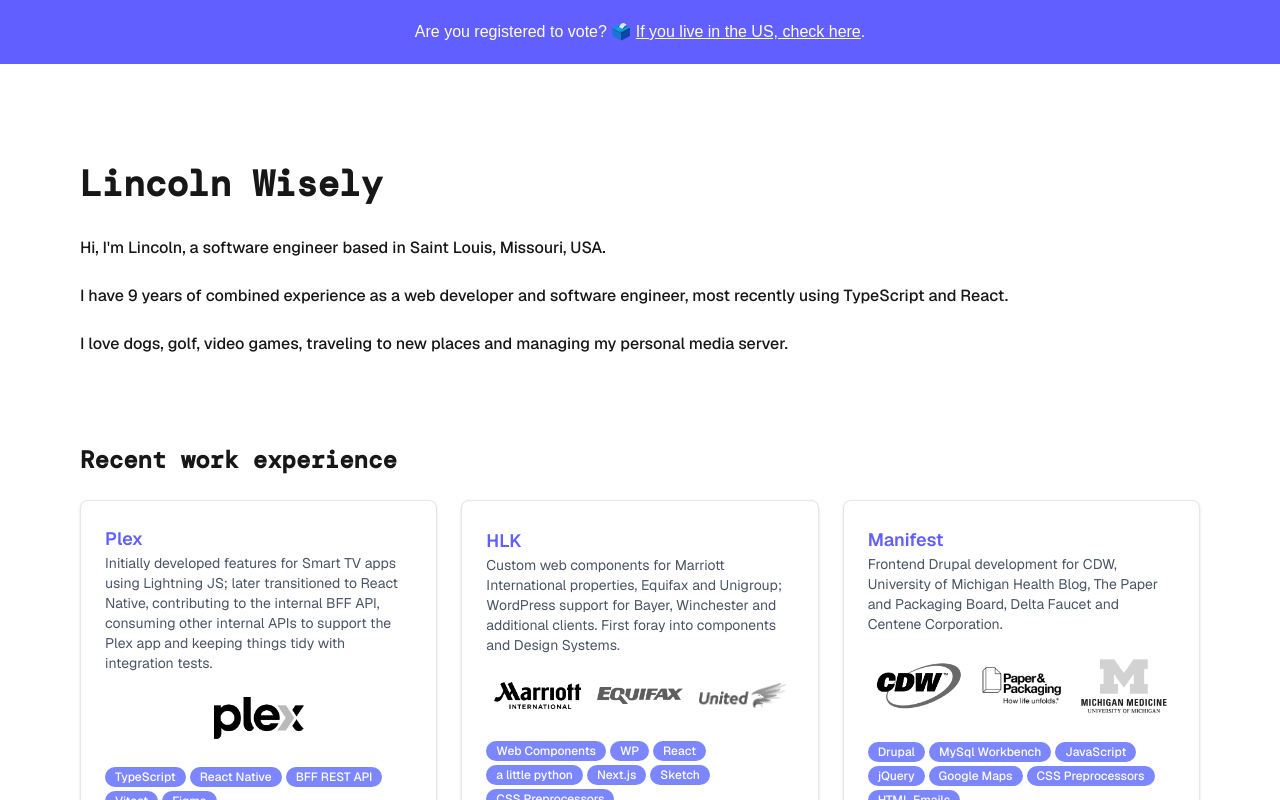
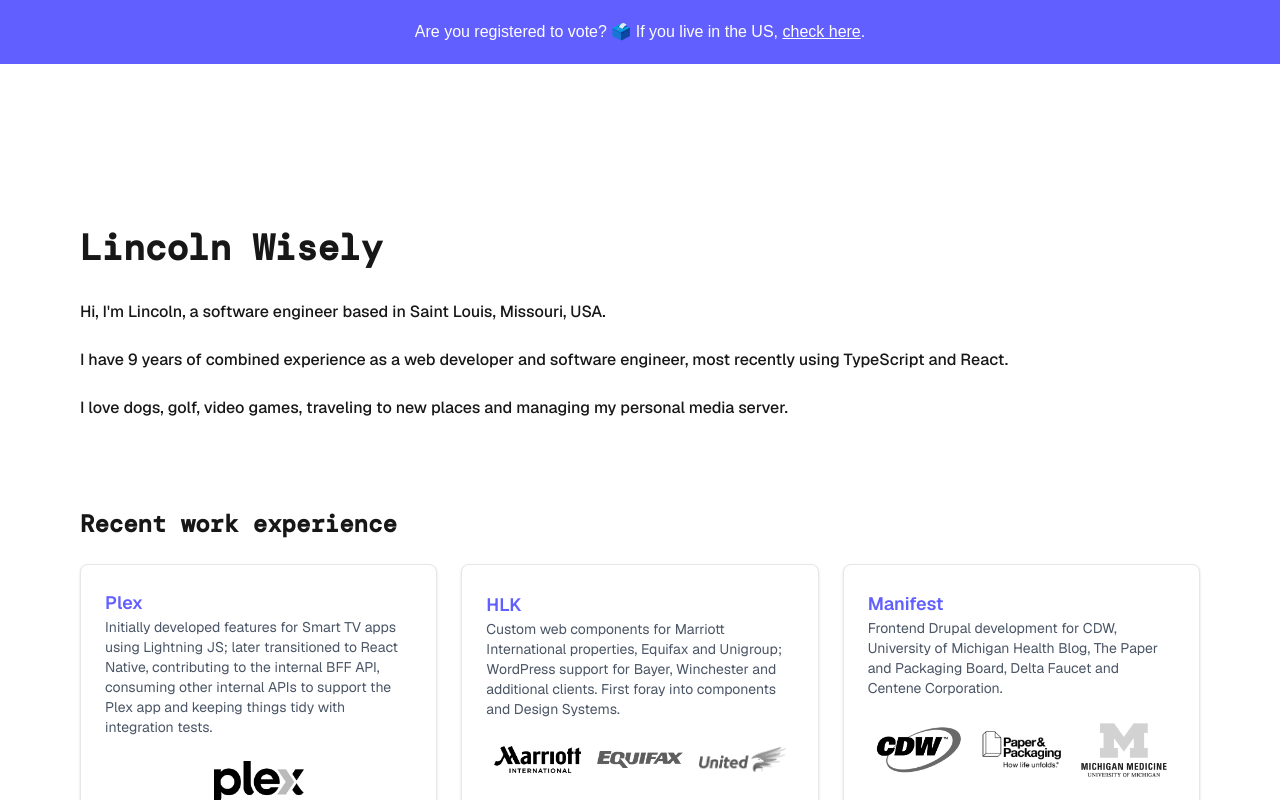
Before and after one commit to lincolnwisely/lincoln-wisely, a Next.js app: page / in a window 1280 px wide. Shown: the top 800 px of the page. Built offline with nearby package versions, Linux system fonts and the light colour scheme; a web font is replaced by a local one.

Commit message:
fix banner

```diff
--- a/src/app/page.tsx
+++ b/src/app/page.tsx
@@ -2,7 +2,6 @@
 import ContactForm from '@/components/form';
 import Experience from '@/components/experience';
 import Quotes from '@/components/quotes';
-import Projects from '@/components/projects';
 import Banner from '@/components/banner';
 
 export default function Home() {
--- a/src/components/banner.tsx
+++ b/src/components/banner.tsx
@@ -1,36 +1,7 @@
 export default function Banner() {
   return (
-    <div className="bg-indigo-500 text-white w-screen absolute justify-center p-3">
-      <h5 className="text-center p-2">Are you registered to vote? 🗳️ <a className="underline" href="https://www.vote.org/am-i-registered-to-vote" target="_blank" rel="noopener noreferrer">If you live in the US, check here</a>.</h5>
-      {/* <h5 className="text-center p-2">
-        Hey everyone! I am currently seeking a new role. Reach out via the{' '}
-        <a
-          className="underline"
-          href="https://lincolnwisely.com#form"
-          rel="noopener noreferrer"
-        >
-          contact form
-        </a>
-        ,{' '}
-        <a
-          className="underline"
-          href="https://www.linkedin.com/in/lincolnwisely/"
-          target="_blank"
-          rel="noopener noreferrer"
-        >
-          LinkedIn
-        </a>{' '}
-        or{' '}
-        <a
-          className="underline"
-          href="mailto:lincolnwisely@gmail.com"
-          target="_blank"
-          rel="noopener noreferrer"
-        >
-          email
-        </a>
-        .
-      </h5> */}
+    <div className="bg-indigo-500 text-white w-screen justify-center p-3">
+      <h5 className="text-center p-2">Are you registered to vote? 🗳️ If you live in the US, <a className="underline" href="https://www.vote.org/am-i-registered-to-vote" target="_blank" rel="noopener noreferrer">check here</a>.</h5>
     </div>
   );
 }
```
